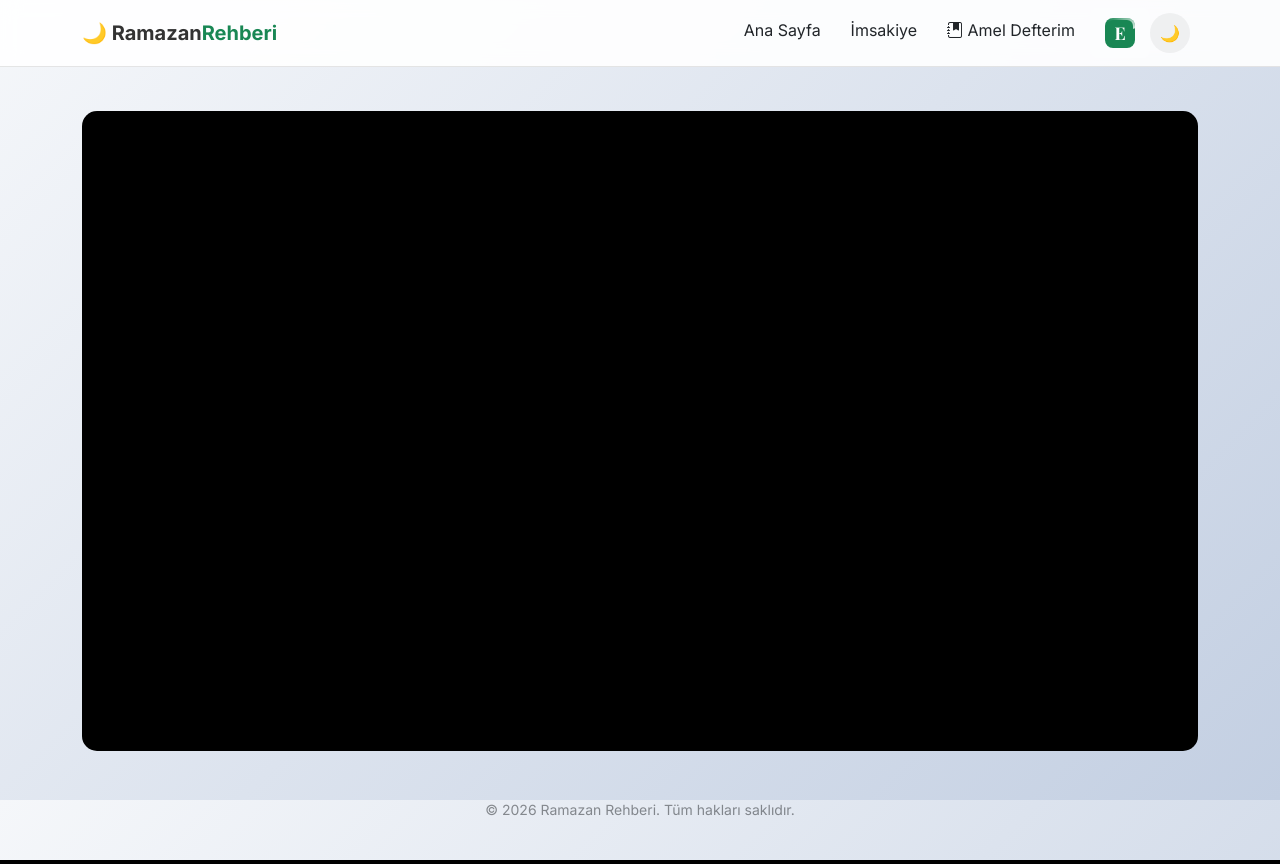
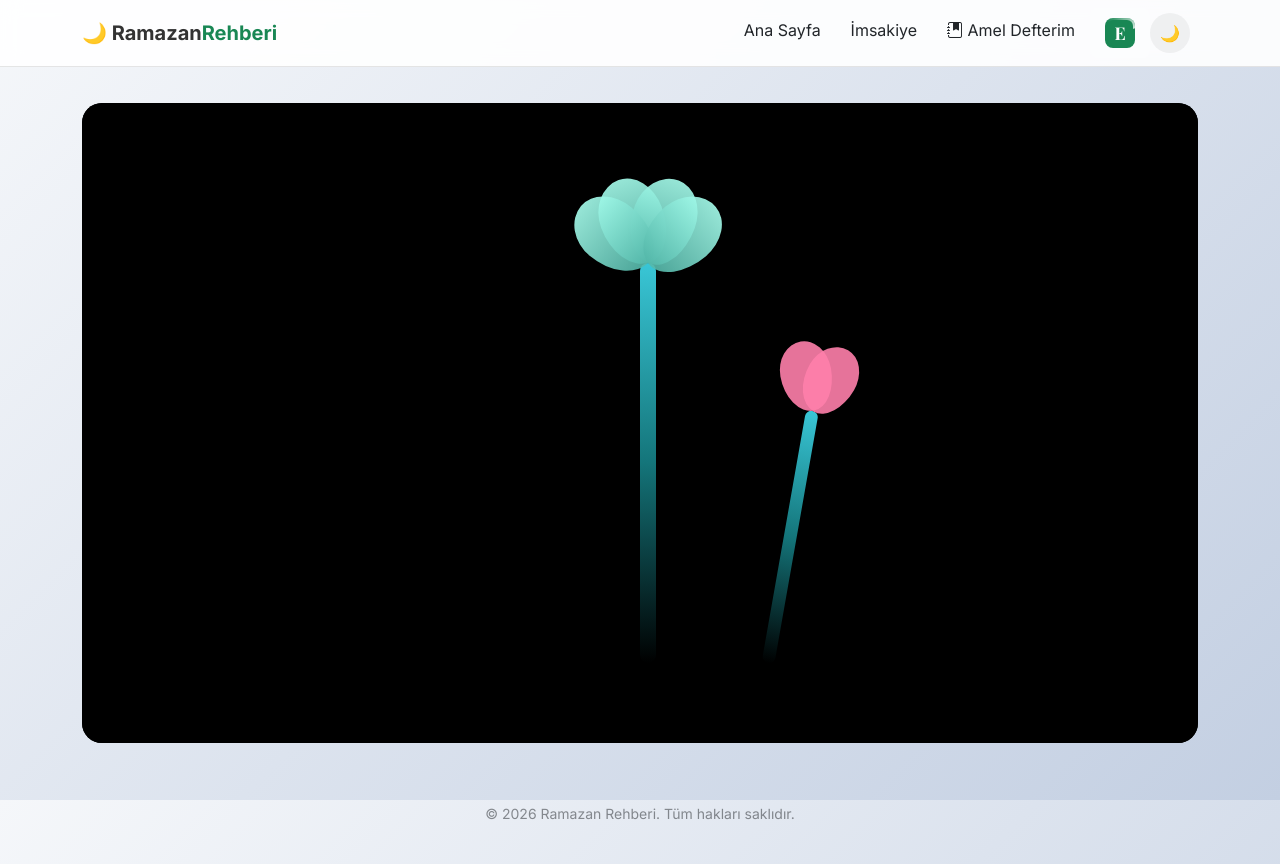
Before and after one commit to safaksizlar2025-a11y/Ramazan-Rehberi, a Django app: page /animasyon/ in a window 1280 px wide. Run offline with Django 5.2, Linux system fonts and the light colour scheme.

Commit message:
Fix flower animation structure

```diff
--- a/core/templates/core/animasyon.html
+++ b/core/templates/core/animasyon.html
@@ -4,56 +4,84 @@
 
 {% block extra_css %}
 <style>
-    /* Navbar'daki E harfini ve genel düzeni korumak için izolasyon */
-    .animation-container {
-        all: initial; /* Dışarıdaki tüm CSS'i bu kutu için sıfırla */
-        display: block;
-        width: 100%;
-        height: 80vh;
-        background: #000;
+    /* Kapsayıcı: Navbar'ı ve genel tasarımı korur */
+    .animation-wrapper {
+        background-color: #000;
+        min-height: 80vh;
+        display: flex;
+        align-items: flex-end;
+        justify-content: center;
         position: relative;
         overflow: hidden;
-        border-radius: 15px;
-        margin-top: 20px;
-        font-family: sans-serif;
+        border-radius: 20px;
+        margin: 20px 0;
     }
 
-    /* GitHub'daki orijinal CSS'i buraya 'import' ediyoruz */
-    @import url('https://cdn.jsdelivr.net/gh/Redemple332/Flowers-HTML-CSS@main/style.css');
+    /* GitHub'daki orijinal animasyon kodlarının tam entegrasyonu */
+    :root {
+        --color-bg: #000;
+        --color-glass: rgba(255, 255, 255, 0.1);
+    }
 
-    /* Orijinal kodda body'yi siyah yapan kısmı geçersiz kılıp sadece kutumuzu siyah yapıyoruz */
-    .animation-container .flowers {
-        position: absolute;
-        bottom: 0;
-        left: 50%;
-        transform: translateX(-50%);
+    .flowers { position: relative; display: flex; align-items: flex-end; }
+    .flower { position: absolute; bottom: 10vmin; transform-origin: bottom center; z-index: 10; }
+
+    .flower__line {
+        width: 2vmin; height: 50vmin;
+        background-image: linear-gradient(to top, rgba(0,0,0,0.1), #14757a, #39c6d6);
+        border-radius: 4vmin;
+        animation: grow-line 4s linear;
     }
+
+    .flower__leafs {
+        position: absolute; bottom: 100%; left: 50%; transform: translate(-50%, 0);
+        animation: blooming-flower 2s 1.5s backwards;
+    }
+
+    .flower__leaf {
+        position: absolute; bottom: 0; left: 50%; width: 8vmin; height: 11vmin;
+        border-radius: 51% 49% 47% 53% / 44% 45% 55% 56%;
+        background-image: linear-gradient(to top, #54b8aa, #a7ffee);
+        transform-origin: bottom center; opacity: 0.9;
+    }
+
+    .flower__leaf--1 { transform: translate(-50%, 0) rotate(-20deg); }
+    .flower__leaf--2 { transform: translate(-50%, 0) rotate(20deg); }
+    .flower__leaf--3 { transform: translate(-50%, 0) rotate(-50deg); }
+    .flower__leaf--4 { transform: translate(-50%, 0) rotate(50deg); }
+
+    .night { position: absolute; top: 0; left: 0; width: 100%; height: 100%; background: radial-gradient(circle, transparent, #000); }
+
+    @keyframes grow-line { 0% { height: 0; opacity: 0; } 100% { height: 50vmin; opacity: 1; } }
+    @keyframes blooming-flower { 0% { transform: translate(-50%, 0) scale(0); filter: blur(10px); } 100% { transform: translate(-50%, 0) scale(1); filter: blur(0); } }
+
+    /* Navbar'daki E Harfini Korumak İçin Fix */
+    .main-nav { z-index: 1000 !important; }
 </style>
 {% endblock %}
 
 {% block content %}
-<div class="container py-4">
-    <div class="animation-container">
+<div class="container py-3">
+    <div class="animation-wrapper">
         <div class="night"></div>
         <div class="flowers">
             <div class="flower flower--1">
-                <div class="flower__leafs flower__leafs--1">
+                <div class="flower__leafs">
                     <div class="flower__leaf flower__leaf--1"></div>
                     <div class="flower__leaf flower__leaf--2"></div>
                     <div class="flower__leaf flower__leaf--3"></div>
                     <div class="flower__leaf flower__leaf--4"></div>
-                    <div class="flower__white-circle"></div>
                 </div>
-                <div class="flower__line">
-                    <div class="flower__line__leaf flower__line__leaf--1"></div>
-                    <div class="flower__line__leaf flower__line__leaf--2"></div>
-                    <div class="flower__line__leaf flower__line__leaf--3"></div>
-                    <div class="flower__line__leaf flower__line__leaf--4"></div>
-                    <div class="flower__line__leaf flower__line__leaf--5"></div>
-                    <div class="flower__line__leaf flower__line__leaf--6"></div>
+                <div class="flower__line"></div>
+            </div>
+            <div class="flower flower--2" style="left: 15vmin; transform: scale(0.8) rotate(10deg);">
+                <div class="flower__leafs" style="animation-delay: 2s;">
+                    <div class="flower__leaf flower__leaf--1" style="background: #ff80ab;"></div>
+                    <div class="flower__leaf flower__leaf--2" style="background: #ff80ab;"></div>
                 </div>
+                <div class="flower__line" style="height: 40vmin; animation-duration: 3s;"></div>
             </div>
-            </div>
+        </div>
     </div>
 </div>
 {% endblock %}
```
